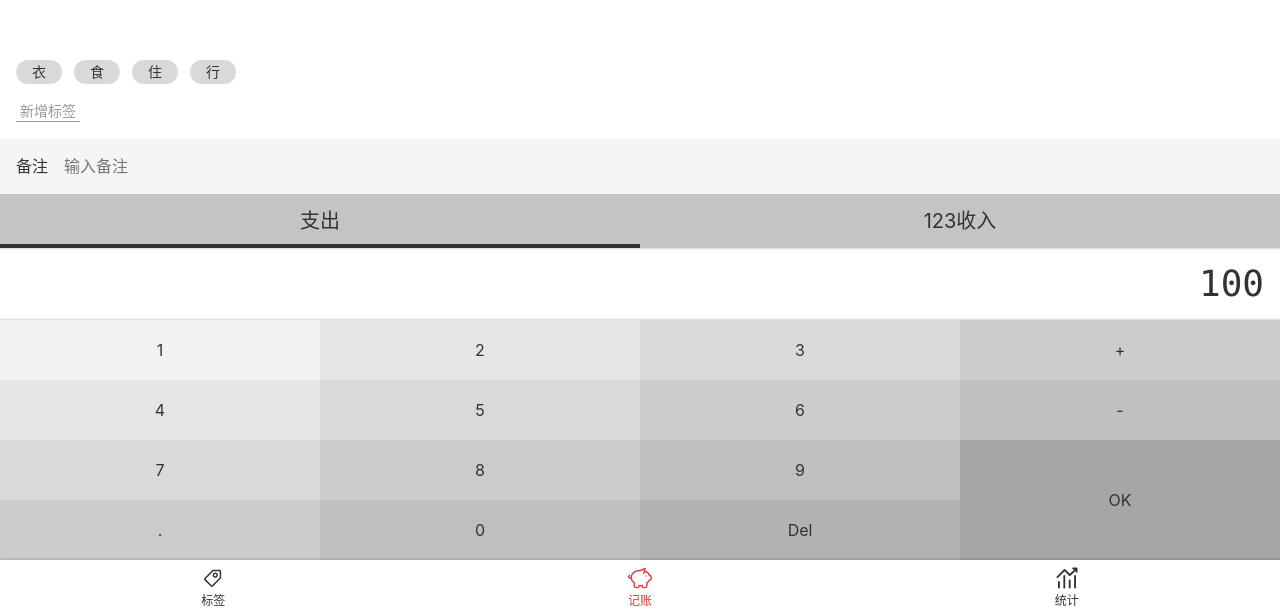
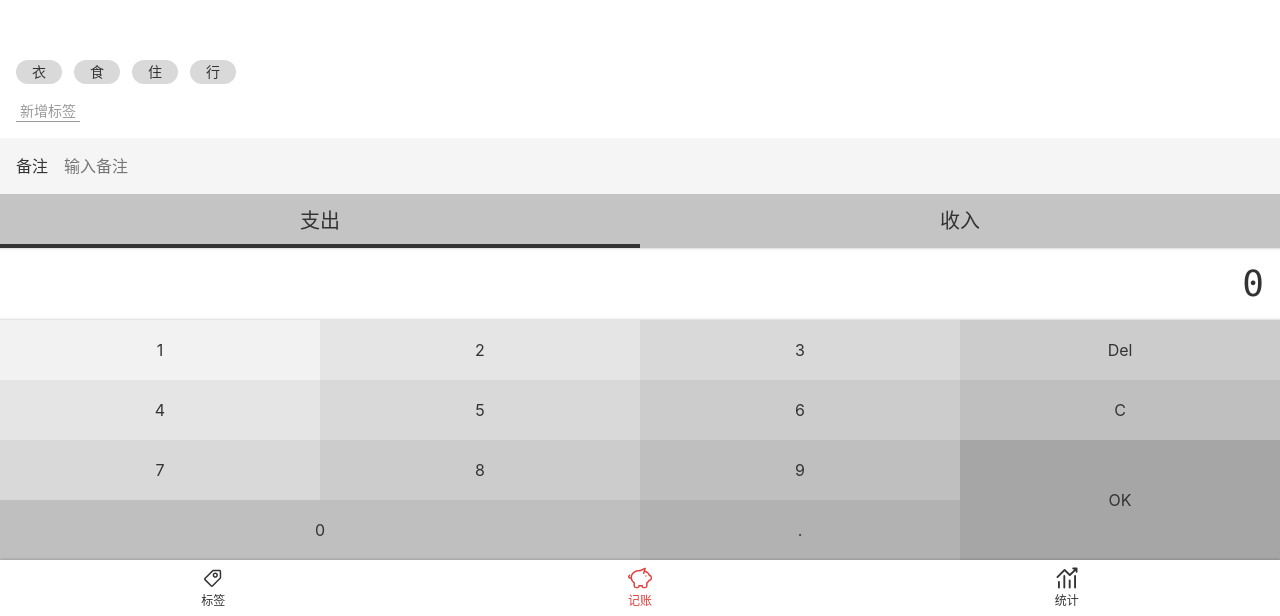
Before and after one commit to gaozheng2/money, a Vue app: page /#/money in a window 1280 px wide. Shown: the part 184-800 px from the top of the page. Built offline with nearby package versions, Linux system fonts and the light colour scheme.

Commit message:
基本完成 NumberPad 组件

```diff
--- a/src/views/Money/NumberPad.vue
+++ b/src/views/Money/NumberPad.vue
@@ -1,32 +1,71 @@
 <template>
   <div>
     <div class="numberPad">
-      <div class="output">100</div>
+      <div class="output">{{ output }}</div>
       <div class="buttons clearfix">
-        <button>1</button>
-        <button>2</button>
-        <button>3</button>
-        <button>+</button>
-        <button>4</button>
-        <button>5</button>
-        <button>6</button>
-        <button>-</button>
-        <button>7</button>
-        <button>8</button>
-        <button>9</button>
-        <button class="ok">OK</button>
-        <button>.</button>
-        <button>0</button>
-        <button>Del</button>
+        <button @click="clickNum">1</button>
+        <button @click="clickNum">2</button>
+        <button @click="clickNum">3</button>
+        <button @click="clickDel">Del</button>
+        <button @click="clickNum">4</button>
+        <button @click="clickNum">5</button>
+        <button @click="clickNum">6</button>
+        <button @click="clickClear">C</button>
+        <button @click="clickNum">7</button>
+        <button @click="clickNum">8</button>
+        <button @click="clickNum">9</button>
+        <button @click="clickOk" class="ok">OK</button>
+        <button @click="clickNum">0</button>
+        <button @click="clickDot">.</button>
       </div>
     </div>
   </div>
 </template>
 
 <script lang="ts">
-export default {
-  name: 'NumberPad'
-};
+import Vue from 'vue';
+import {Component} from 'vue-property-decorator';
+
+@Component
+export default class NumberPad extends Vue {
+  output = '0';
+
+  clickNum(event: MouseEvent) {
+    if (this.output.length === 16) return;
+    const button = (event.target as HTMLButtonElement);
+    const num = button.textContent;
+    if (this.output === '0') {
+      this.output = num;
+    } else {
+      this.output += num;
+    }
+  }
+
+  clickDot() {
+    if (this.output.indexOf('.') >= 0) {
+      return;
+    } else {
+      this.output += '.';
+    }
+  }
+
+  clickDel() {
+    if (this.output.length === 1) {
+      this.output = '0';
+    } else {
+      this.output = this.output.slice(0, -1);
+    }
+  }
+
+  clickClear() {
+    this.output = '0';
+  }
+
+  clickOk() {
+    console.log('ok');
+
+  }
+}
 </script>
 
 <style lang="scss" scoped>
@@ -56,6 +95,10 @@ export default {
         float: right;
       }
 
+      &:nth-child(13) {
+        width: 50%;
+      }
+
       $bg: #f2f2f2;
 
       &:nth-child(1) {
@@ -70,15 +113,15 @@ export default {
         background: darken($bg, 2*5%);
       }
 
-      &:nth-child(4), &:nth-child(7), &:nth-child(10), &:nth-child(13) {
+      &:nth-child(4), &:nth-child(7), &:nth-child(10) {
         background: darken($bg, 3*5%);
       }
 
-      &:nth-child(8), &:nth-child(11), &:nth-child(14) {
+      &:nth-child(8), &:nth-child(11), &:nth-child(13) {
         background: darken($bg, 4*5%);
       }
 
-      &:nth-child(15) {
+      &:nth-child(14) {
         background: darken($bg, 5*5%);
       }
 
--- a/src/views/Money/Types.vue
+++ b/src/views/Money/Types.vue
@@ -1,7 +1,7 @@
 <template>
   <ul class="types">
     <li :class="type==='-' && 'selected'" @click="selectType('-')">支出</li>
-    <li :class="type==='+' && 'selected'" @click="selectType('+')">{{ propA }}收入</li>
+    <li :class="type==='+' && 'selected'" @click="selectType('+')">收入</li>
   </ul>
 </template>
 
```
